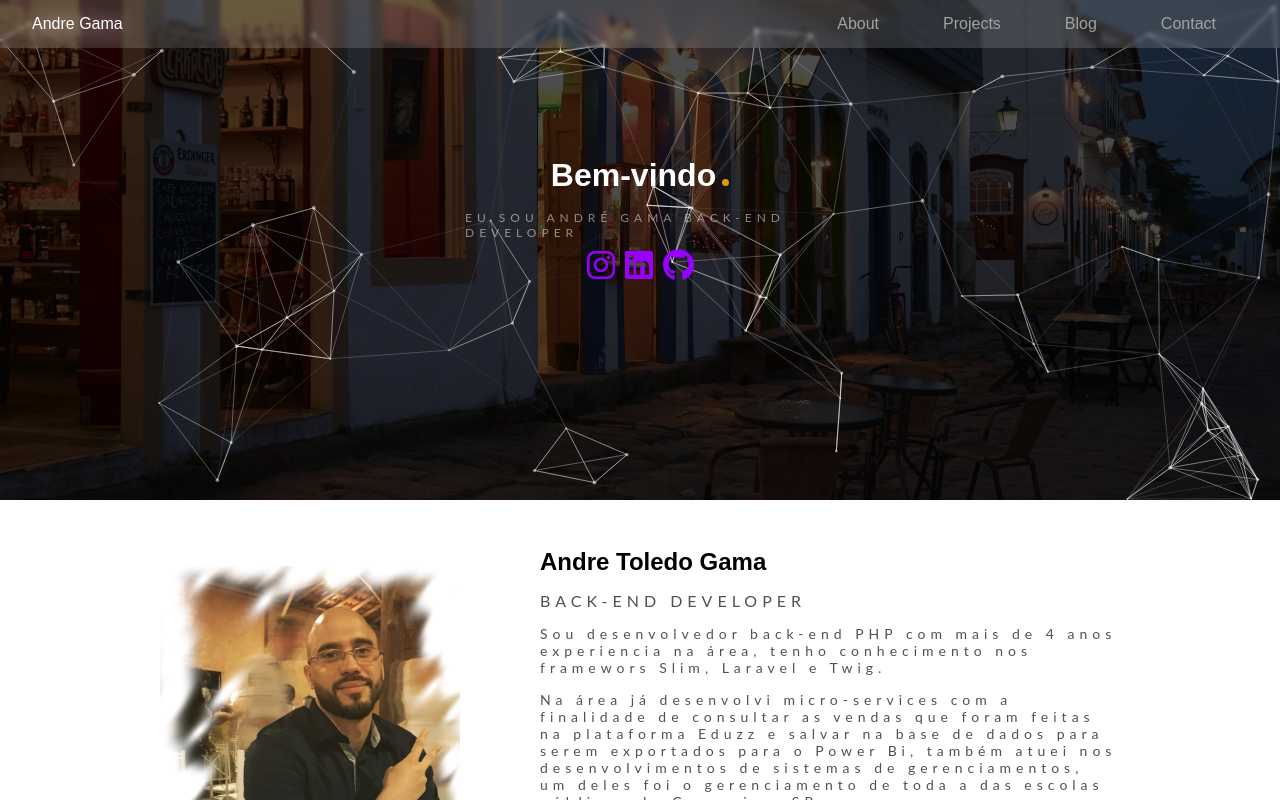
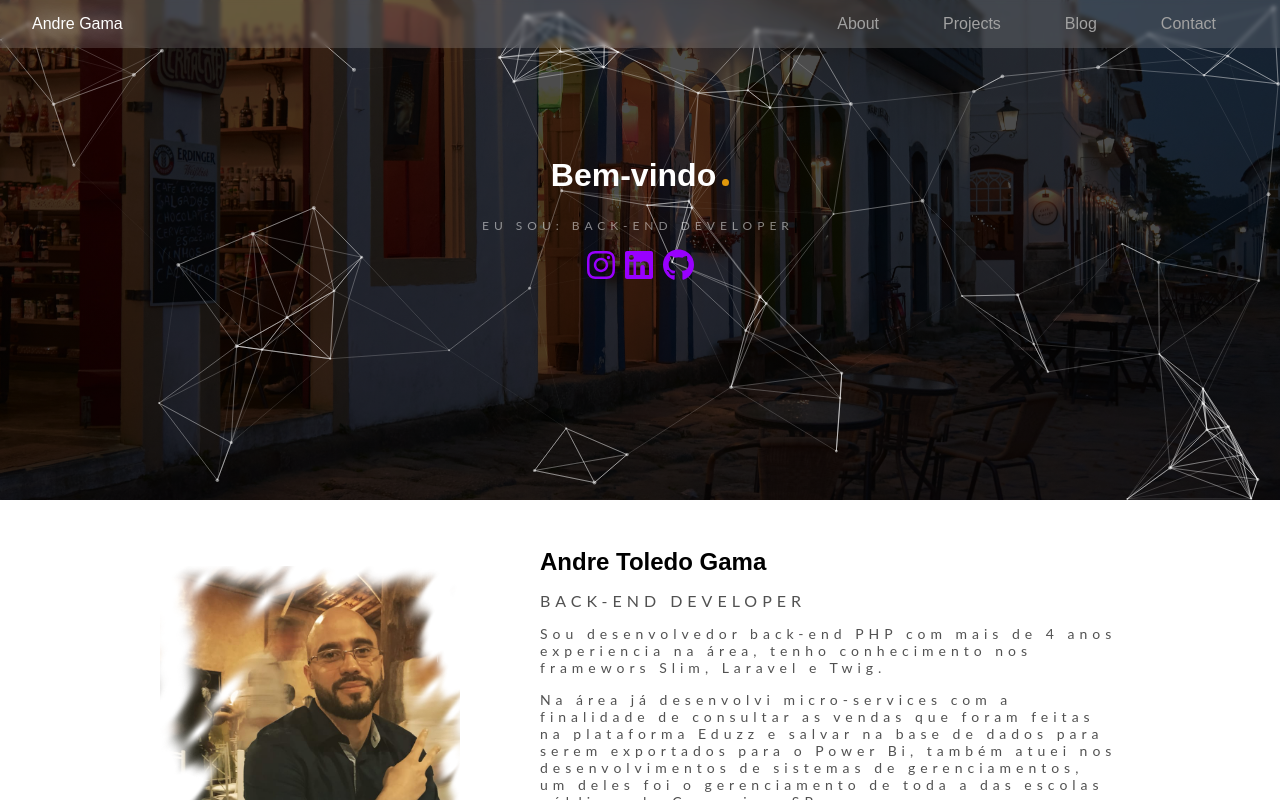
Before and after one commit to AndreTGama/portfolio, a React (Create React App) app: page / in a window 1280 px wide. Shown: the top 800 px of the page. Built offline with nearby package versions, Linux system fonts and the light colour scheme.

Commit message:
start use type.js in header

```diff
--- a/package.json
+++ b/package.json
@@ -24,6 +24,7 @@
     "styled-components": "^5.3.9",
     "sweetalert2": "^11.7.3",
     "tsparticles": "^2.9.3",
+    "typed.js": "^2.0.15",
     "typescript": "^4.4.2",
     "web-vitals": "^2.1.0"
   },
--- a/src/components/Header/Header.tsx
+++ b/src/components/Header/Header.tsx
@@ -1,10 +1,26 @@
-import React from 'react';
+import React, { useEffect, useRef } from 'react';
+import Typed from 'typed.js';
 import * as Style from './Header.style';
 import { SocialMedia } from '../Icons/SocialMedia/SocialMedia';
 import { SocialLinks } from '../../assets/data/profile/SocialMedia';
 import { faInstagram, faLinkedin, faGithub } from "@fortawesome/free-brands-svg-icons"
 
 export default function Header(): JSX.Element {
+    const el = useRef(null);
+
+    useEffect(() => {
+        const typed = new Typed(el.current, {
+            strings: ['Eu sou:', 'Eu sou: André Toledo Gama', 'Eu sou: Back-end Developer'],
+            typeSpeed: 0,
+            backSpeed: 0,
+            smartBackspace: true,
+            loop: false
+        });
+
+        return () => {
+          typed.destroy();
+        };
+      }, []);
     return (
         <Style.Container>
             <Style.Box>
@@ -17,7 +33,7 @@ export default function Header(): JSX.Element {
                 </Style.Title>
                 <Style.Role>
                     <Style.BlockRole />
-                    <Style.RoleP>Eu sou André Gama Back-end Developer</Style.RoleP>
+                    <Style.RoleP ref={el} />
                 </Style.Role>
                 <Style.Role>
                     <SocialMedia url={SocialLinks.instagram} iconName={faInstagram} />
```
Also changed, not shown: 2 other files (tests, documents, lock files or other folders).
